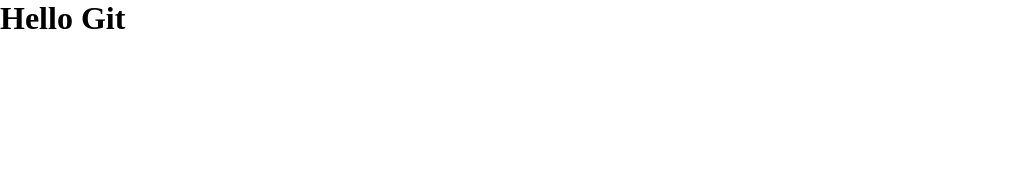
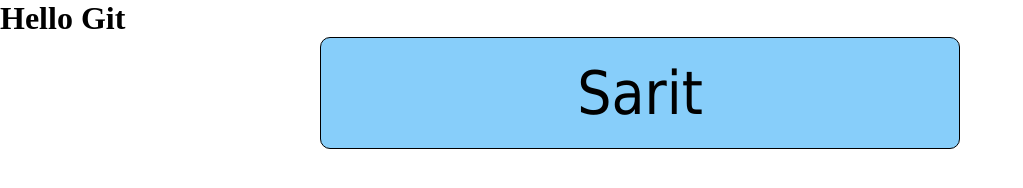
Before and after one commit to saritno/Hello-Sarit, a plain HTML site: page index.html in a window 1280 px wide. Shown: the whole page, without its empty margins (0-1023 px from the left). Drawn offline with Linux system fonts and the light colour scheme.

Commit message:
designed owner div

```diff
--- a/index.html
+++ b/index.html
@@ -9,7 +9,9 @@
 </head>
 <body>
     <h1>Hello Git</h1>
-    <div class="student-owner"></div>
+    <div class="student-owner">
+        Sarit
+    </div>
     <div class="student-contributor1"></div>
     <div class="student-contributor2"></div>
 </body>
--- a/style.css
+++ b/style.css
@@ -3,3 +3,15 @@
     margin: 0;
     padding: 0;
 }
+
+.student-owner {
+    font-family: tahoma;
+    font-size: 60px;
+    width: 50%;
+    margin: auto;
+    padding: 20px;
+    text-align: center;
+    background-color: lightskyblue;
+    border: 1px solid black;
+    border-radius: 10px;
+}
```
